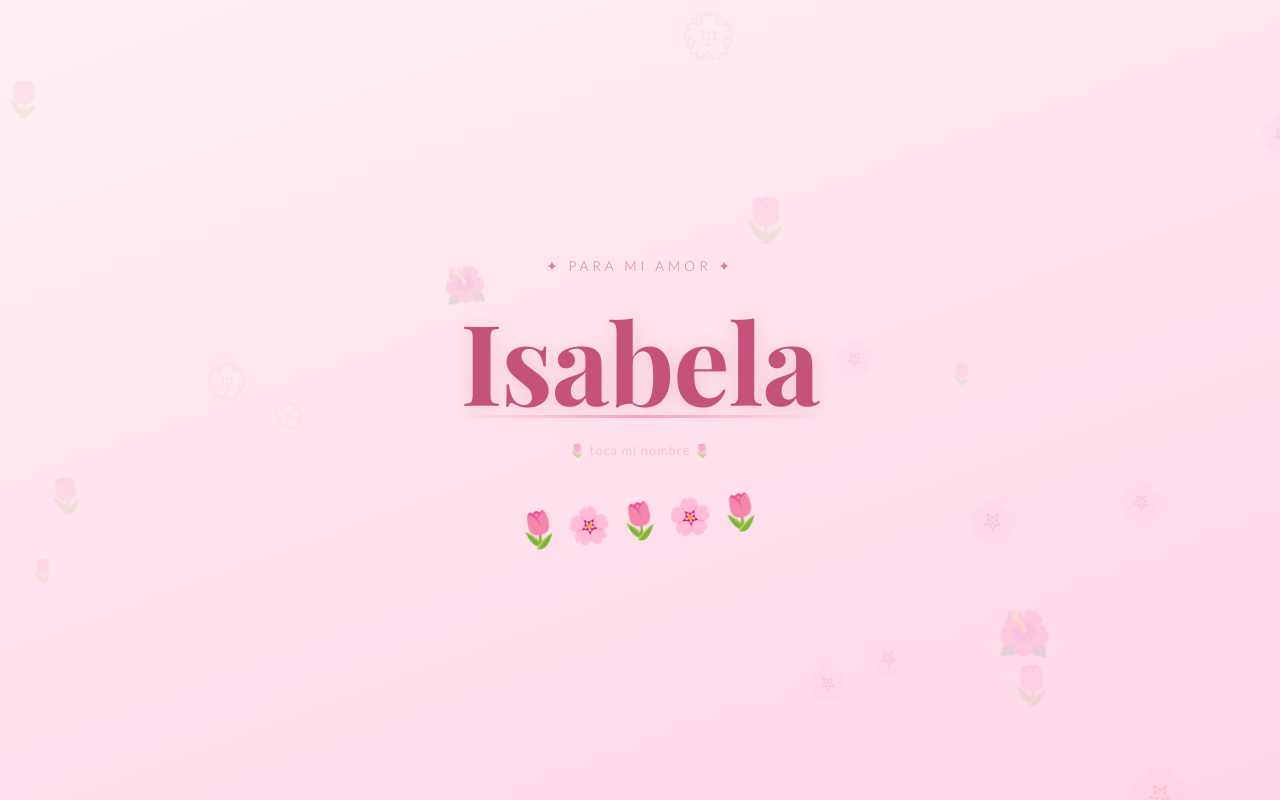
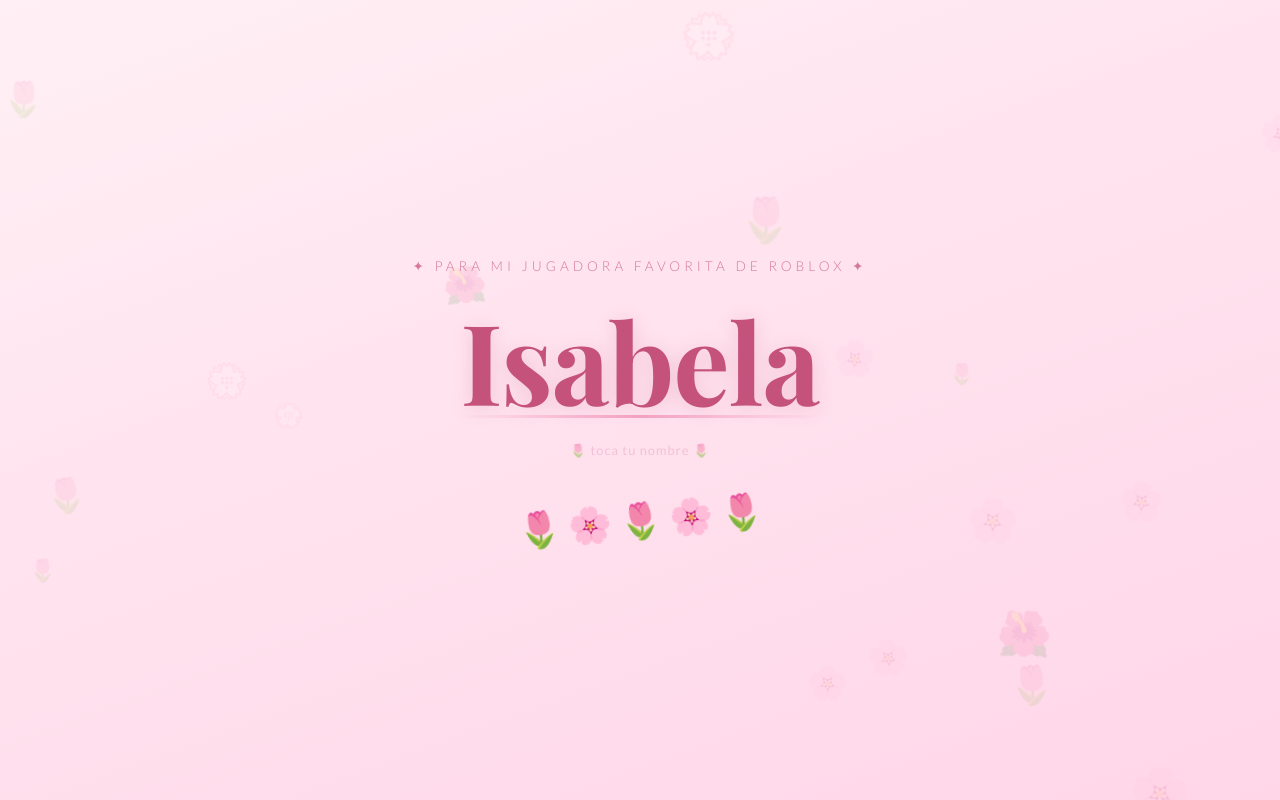
Before and after one commit to hymisx-dotcom/isabela, a plain HTML site: page index.html in a window 1280 px wide. Drawn offline with nearby package versions, Linux system fonts and the light colour scheme; a web font is replaced by a local one.

Commit message:
Update index.html

```diff
--- a/index.html
+++ b/index.html
@@ -77,9 +77,9 @@
   }
 </script>
 <div class="hero">
-  <div class="subtitle">✦ para mi amor ✦</div>
+  <div class="subtitle">✦ para mi jugadora favorita de Roblox ✦</div>
   <button class="name-btn" id="nameBtn" onclick="burst(event)">Isabela</button>
-  <div class="hint">🌷 toca mi nombre 🌷</div>
+  <div class="hint">🌷 toca tu nombre 🌷</div>
   <div class="bottom-row">🌷 🌸 🌷 🌸 🌷</div>
 </div>
 <div class="love-msg" id="loveMsg">
```
